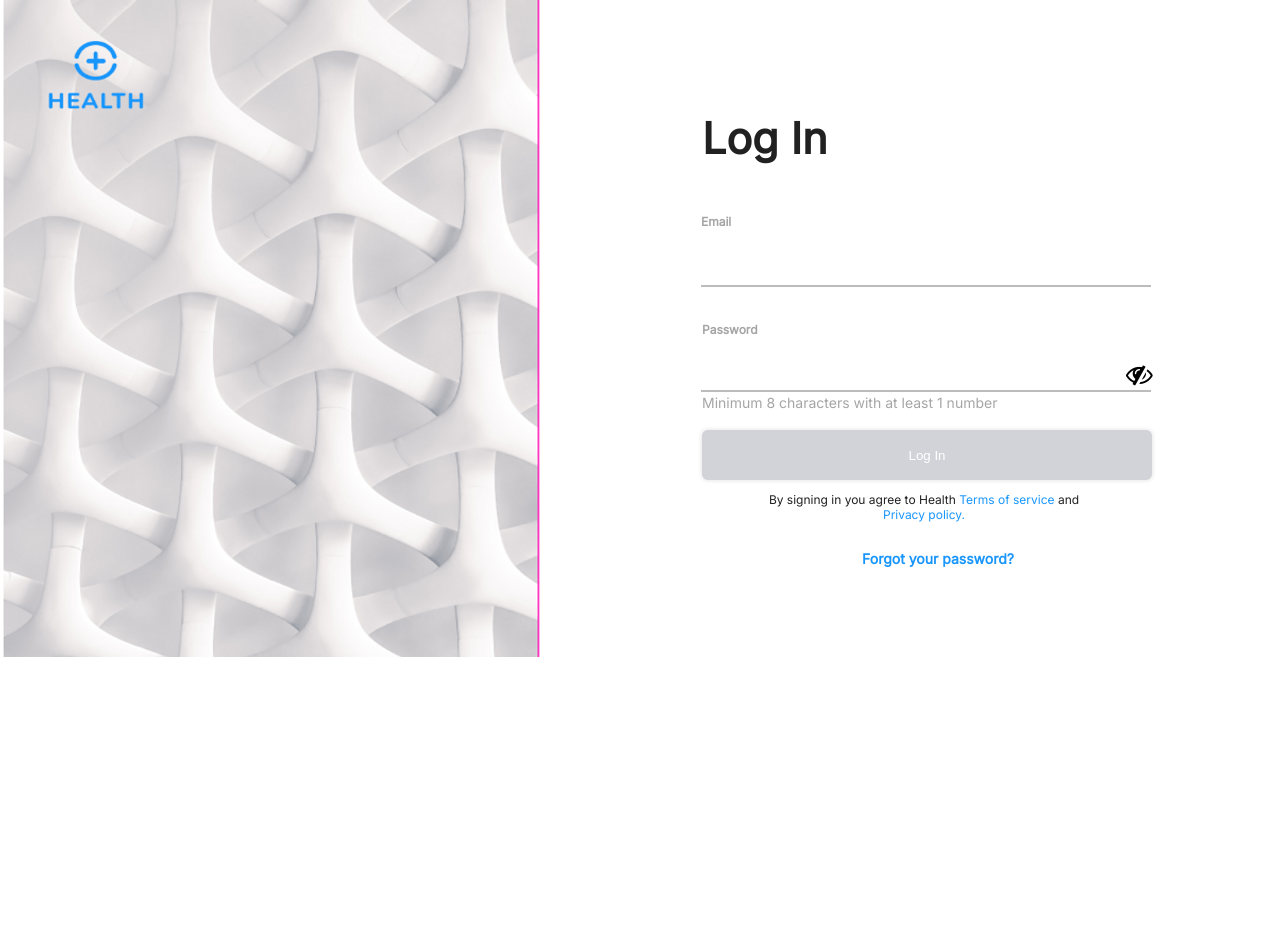
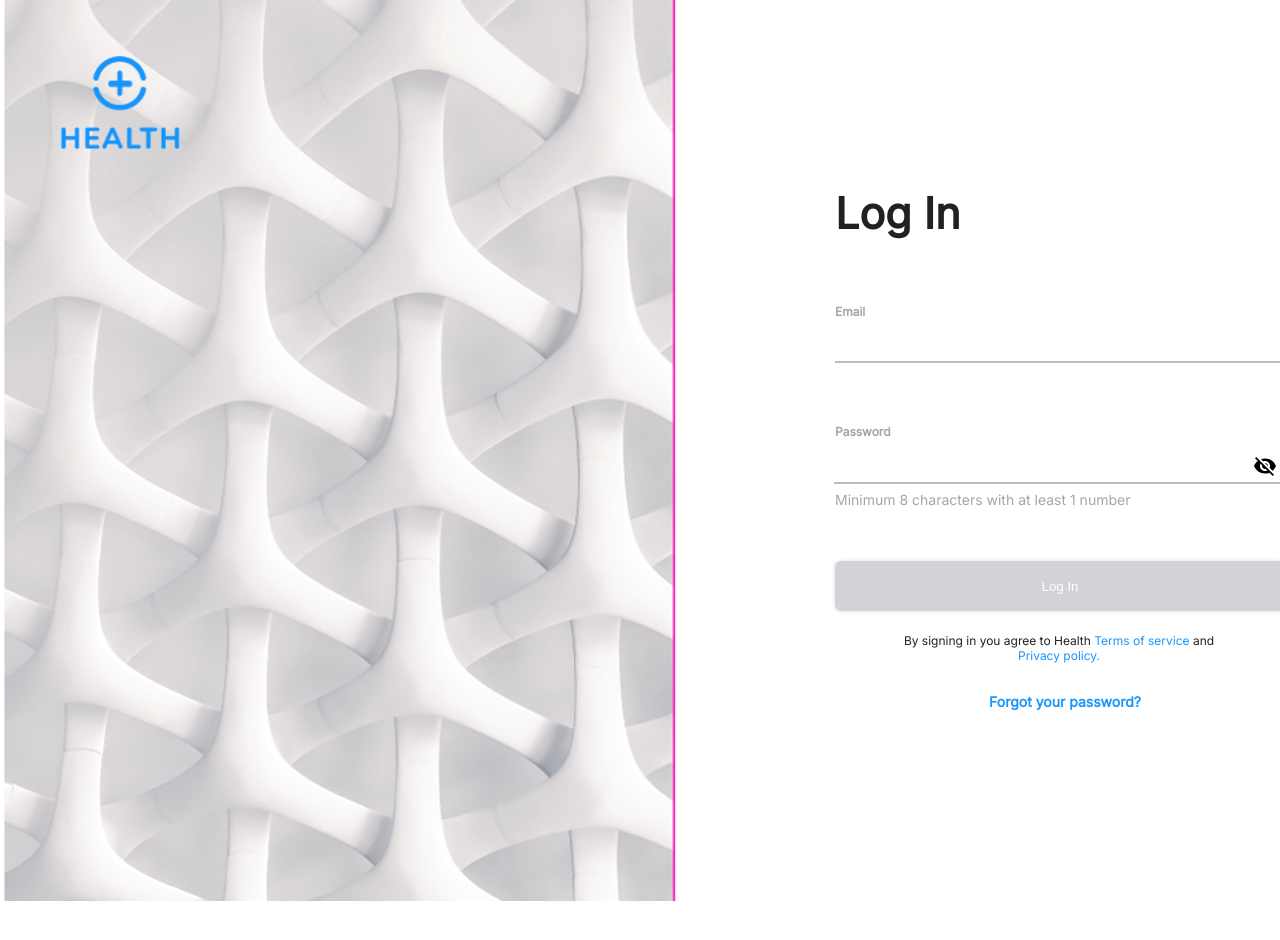
Before and after one commit to vivekkumar004/ProjectRampup, a Next.js app: page / in a window 1280 px wide. Shown: the top 940 px of the page. Built offline with nearby package versions, Linux system fonts and the light colour scheme.

Commit message:
update few ui's

```diff
--- a/components/Pagination.tsx
+++ b/components/Pagination.tsx
@@ -2,10 +2,10 @@ import styles from "../styles/components/Pagination.module.css";
 import KeyboardArrowLeftIcon from '@mui/icons-material/KeyboardArrowLeft';
 import KeyboardArrowRightIcon from '@mui/icons-material/KeyboardArrowRight';
 
-const Pagination = ({ startpage, endpage, totalpage }: any) => {
+const Pagination = ({ startpage, endpage, totalpage, leftButton, rightButton }: any) => {
     return <div className={styles.container}>
-        <KeyboardArrowLeftIcon className={styles.leftarrow} />
-        <KeyboardArrowRightIcon className={styles.rightarrow} />
+        <button type="button" onClick={leftButton} ><KeyboardArrowLeftIcon className={styles.leftarrow} /></button>
+        <button onClick={rightButton}><KeyboardArrowRightIcon className={styles.rightarrow} /></button>
         <p className={styles.pagetext}>Show <span className={styles.boldtext}>{startpage}-{endpage}   </span>  of
             <span className={styles.boldtext}>  {totalpage}</span>
         </p>
--- a/pages/index.tsx
+++ b/pages/index.tsx
@@ -7,36 +7,42 @@ import styles from '../styles/Home.module.css'
 import logo from '../public/logo.png'
 import React from 'react'
 import SplashScreen from "../components/SplashScreen";
+import VisibilityIcon from '@mui/icons-material/Visibility';
+import VisibilityOffIcon from '@mui/icons-material/VisibilityOff';
+import CloseIcon from '@mui/icons-material/Close';
+import CancelIcon from '@mui/icons-material/Cancel';
 
 const Home: NextPage = () => {
   const [btnDisable, setBtnDisable] = React.useState(true);
   const [showPassword, setShowPassword] = React.useState(false);
   const [wrongPassword, setWrongPassword] = React.useState(false);
+  const [showSplash, setShowSplash] = React.useState(true);
+
   const handleSubmit = () => {
     console.log("submitted");
   }
-  const [showSplash, setShowSplash] = React.useState(true);
+
   React.useEffect(() => {
     setTimeout(() => setShowSplash(false), 2000);
   }, []);
 
   return (
-    <>
+    <div className={styles.container}>
       {showSplash ? <SplashScreen /> :
         <div>
-          <div className={styles.container}>
-            <Image alt="logo" width={540} height={657} src={logo} className={styles.images} />
-          </div>
+          <Image alt="logo" width={676} height={901} src={logo} className={styles.images} />
+
           <div>
             {wrongPassword &&
               <div className={styles.error_container}>
-                <span className={styles.error_round}>x</span>
-                <span className={styles.error_text}>This password is not correct. Try again
+                <CancelIcon className={styles.error_round} />
+                <span className={styles.error_text}>This credentitals are not correct. Try again
                   or request a new password if you forgot.</span>
-                <span onClick={() => setWrongPassword(!wrongPassword)} className={styles.error_cancel}>x</span>
+                <CloseIcon onClick={() => setWrongPassword(!wrongPassword)} className={styles.error_cancel} />
               </div>
             }
           </div>
+
           <form onSubmit={handleSubmit} className={styles.login_container}>
             <span className={styles.login_header}>Log In</span>
             <p className={styles.email_head}>Email</p>
@@ -48,11 +54,12 @@ const Home: NextPage = () => {
             <div className={styles.line2}></div>
 
             <button type="button" className={styles.eye} onClick={() => setShowPassword(!showPassword)}>
-              {showPassword ? <i className="gg-eye"></i> : <i className="fa fa-eye-slash fa-2x"></i>}
+              {showPassword ? <VisibilityIcon /> :
+                <VisibilityOffIcon />}
             </button>
 
 
-            <p className={styles.text}>Minimum 8 characters with at least 1 number</p>
+            <p className={styles.infotext}>Minimum 8 characters with at least 1 number</p>
             <button className={styles.button} type="submit" style={{ backgroundColor: btnDisable ? "#D2D3D9" : "#1996FC" }} disabled={btnDisable} >Log In</button>
             <p className={styles.text2}>By signing in you agree to Health <span className={styles.blue}>Terms of service</span> and
               <span className={styles.blue}> Privacy policy.</span></p>
@@ -63,7 +70,7 @@ const Home: NextPage = () => {
 
         </div>
       }
-    </>
+    </div>
   )
 }
 
--- a/styles/Home.module.css
+++ b/styles/Home.module.css
@@ -1,33 +1,24 @@
 @import url(https://fonts.googleapis.com/css?family=Inter);
-@import url('https://css.gg/eye.css');
-@import url("https://maxcdn.bootstrapcdn.com/font-awesome/4.4.0/css/font-awesome.min.css");
 
 .images {
   position: absolute;
-  top: 0;
-  left: 0;
+  margin: 0px;
 
 }
 
-/* .container {
+.container {
   position: relative;
-  top: 0;
-  left: 0;
+  width: 1440px;
+  height: 1059px;
+  margin: 0px;
 }
 
-.logo {
-  position: absolute;
-  top: 40px;
-  left: 40px;
-  bottom: 400px;
-
-} */
 
 .error_container {
   position: absolute;
   width: 440px;
   height: 70px;
-  left: 700px;
+  right: 162px;
   top: 20px;
   background: #FFFFFF;
   box-shadow: 0px 1px 4px rgba(0, 0, 0, 0.16);
@@ -38,38 +29,29 @@
 
 .error_round {
   position: absolute;
-  background: #EB5757;
-  color: white;
-  padding: 8px;
-  padding-bottom: 15px;
-  border-radius: 50%;
-  height: 15px;
-  width: 15px;
+  color: EB5757;
   text-align: center;
-  top: 10px;
-  font-size: 20px;
-  margin: 15px;
+  top: 20px;
+  left: 20px;
 }
 
 .error_text {
   position: absolute;
-  width: 315px;
+  width: 330px;
   height: 44px;
-  top: 15px;
-  left: 60px;
+  top: 11px;
+  left: 65px;
   font-style: normal;
   font-weight: 700;
   font-size: 16px;
   line-height: 22px;
-  display: flex;
-  align-items: center;
 }
 
 .error_cancel {
   position: absolute;
   color: #212121;
-  left: 380px;
-  top: 2px;
+  right: 11.41px;
+  top: 8.41px;
   background-color: transparent;
   font-size: 2vw;
   cursor: pointer;
@@ -80,8 +62,8 @@
   position: absolute;
   width: 451px;
   height: 523px;
-  left: 700px;
-  top: 110px;
+  right: 156px;
+  top: 187px;
 }
 
 .login_header {
@@ -89,7 +71,6 @@
   width: 127px;
   height: 52px;
   left: 2px;
-  top: 2px;
   font-family: 'Inter';
   font-style: bold;
   font-weight: 700;
@@ -100,11 +81,11 @@
 }
 
 .email_head {
-  position: relative;
+  position: absolute;
   width: 32px;
   height: 15px;
-  left: 1px;
-  top: 40px;
+  left: 2px;
+  top: 105px;
   font-family: 'Inter';
   font-style: normal;
   font-weight: 600;
@@ -120,19 +101,18 @@
   border: 0;
   height: 25px;
   outline: 0;
-  left: 1px;
-  top: 150px;
+  left: 2px;
+  top: 147px;
 }
 
 
 .line1 {
   position: absolute;
   background: #212121;
-  opacity: 1;
   width: 450px;
   height: 2px;
-  left: 1px;
-  top: 175px;
+  left: 2px;
+  top: 174px;
   opacity: 0.3;
 }
 
@@ -140,8 +120,8 @@
   position: absolute;
   width: 57px;
   height: 15px;
+  top: 225px;
   left: 2px;
-  top: 200px;
   font-family: 'Inter';
   font-style: normal;
   font-weight: 600;
@@ -157,7 +137,7 @@
   border: 0;
   outline: 0;
   left: 1px;
-  top: 260px;
+  top: 273px;
 }
 
 .line2 {
@@ -166,18 +146,16 @@
   width: 450px;
   height: 2px;
   left: 1px;
-  top: 280px;
+  top: 295px;
   opacity: 0.3;
 }
 
-.text {
-
+.infotext {
   position: absolute;
   width: 297px;
   height: 17px;
   left: 2px;
-  top: 270px;
-
+  top: 290px;
   font-family: 'Inter';
   font-style: normal;
   font-weight: 400;
@@ -193,7 +171,7 @@
   height: 50px;
   border: none;
   left: 2px;
-  top: 320px;
+  top: 374px;
   border-radius: 6px;
   background: #1996FC;
   color: #fff;
@@ -201,31 +179,18 @@
   border-radius: 6px;
 }
 
-.buttonDisable {
-  position: absolute;
-  width: 450px;
-  height: 50px;
-  left: 2px;
-  top: 320px;
-  border: none;
-  color: #FFFFFF;
-  background: #D2D3D9;
-  border-radius: 6px;
-}
-
 .text2 {
   position: absolute;
   width: 328px;
   height: 34px;
-  top: 370px;
-  left: 60px;
+  top: 434px;
+  left: 62px;
   font-family: 'Inter';
   font-style: normal;
   font-weight: 400;
   font-size: 12px;
   line-height: 15px;
   text-align: center;
-
   color: #212121;
 
 }
@@ -233,9 +198,9 @@
 .eye {
   border: none;
   background-color: transparent;
-  position: relative;
-  left: 420px;
-  top: 160px;
+  position: absolute;
+  right: 0.92px;
+  top: 265.75px;
 }
 
 .blue {
@@ -247,8 +212,8 @@
   position: absolute;
   width: 156px;
   height: 17px;
-  top: 440px;
-  left: 160px;
+  bottom: 0px;
+  left: 154px;
   font-family: 'Inter';
   font-style: normal;
   font-weight: 600;
--- a/styles/globals.css
+++ b/styles/globals.css
@@ -6,7 +6,7 @@ body {
   padding: 0;
   margin: 0;
   font-family: 'Inter';
-  overflow: hidden;
+  overflow: auto;
   width: 1440px;
   height: 1059px;
 }
```
Also changed, not shown: pages/adminUsers/index.tsx (+24 -5 lines).
